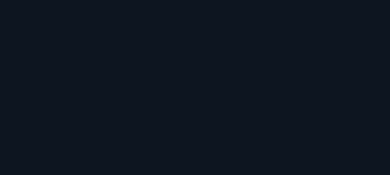
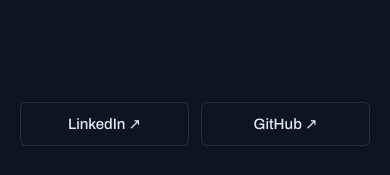
Before and after one commit to Connorw08/personalwebsite, a React (Create React App) app: page / in a window 390 px wide. Both pictures are taken after a click on the button "Open menu". Shown: the part 666-841 px from the top of the page. Built offline with nearby package versions, Linux system fonts and the light colour scheme; the HTML template or start-up script is replaced by a standard one.

Commit message:
updated nav bar

```diff
--- a/src/components/HeroGraph.jsx
+++ b/src/components/HeroGraph.jsx
@@ -68,10 +68,9 @@
   useEffect(() => {
     let alive = true;
     const timeout = new Promise((r) => setTimeout(r, 1500));
+    // Safari can resolve load() before the face is usable, so also wait for fonts.ready.
     const load = document.fonts
-      ? Promise.all([
-          document.fonts.load('700 96px Archivo'),
-        ])
+      ? document.fonts.load('700 96px Archivo').then(() => document.fonts.ready)
       : Promise.resolve();
     Promise.race([load, timeout]).then(() => alive && setReady(true));
     return () => {
@@ -93,17 +92,36 @@
 
   // Fit the name to the sheet, then place anchors and nodes from real measurements.
   const fitPasses = useRef(0);
+  const [refit, setRefit] = useState(0);
+
+  // If a font face arrives after the first fit (seen on iOS Safari), fit again.
+  useEffect(() => {
+    if (!document.fonts) return;
+    const onLoaded = () => {
+      fitPasses.current = 0;
+      setRefit((r) => r + 1);
+    };
+    document.fonts.addEventListener('loadingdone', onLoaded);
+    return () => document.fonts.removeEventListener('loadingdone', onLoaded);
+  }, []);
+
   useLayoutEffect(() => {
     const bb = nameRef.current.getBBox();
-    const target = layout.w * 0.98;
-    const next = Math.floor((font * target) / bb.width);
-    if (Math.abs(bb.width - target) > 6 && next !== font && fitPasses.current < 4) {
+    // Measure what's actually drawn: Safari's getBBox can disagree with the rendered
+    // width for stretched variable fonts, which let the name run off the screen.
+    const svgRect = svgRef.current.getBoundingClientRect();
+    const unitsPerPx = svgRect.width ? layout.w / svgRect.width : 1;
+    const drawn = nameRef.current.getBoundingClientRect().width * unitsPerPx;
+    const width = Math.max(bb.width, drawn || 0);
+    const target = layout.w * (layout.w < 600 ? 0.94 : 0.98);
+    const next = Math.floor((font * target) / width);
+    if (Math.abs(width - target) > 6 && next !== font && fitPasses.current < 6) {
       fitPasses.current += 1;
       setFont(next);
       return;
     }
-    setBox({ x: bb.x, y: bb.y, w: bb.width, h: bb.height });
-  }, [font, layout]);
+    setBox({ x: bb.x, y: bb.y, w: Math.min(bb.width, layout.w), h: bb.height });
+  }, [font, layout, refit]);
 
   // Hang the subtitle and the trace bus off the measured name, whatever size it fit to.
   const nameY = Math.round(font * 0.78) + 12;
--- a/src/components/Navbar.jsx
+++ b/src/components/Navbar.jsx
@@ -150,7 +150,7 @@
 
         <div
           id="mobile-menu"
-          className={`fixed top-16 inset-x-0 bottom-0 bg-ink transition-opacity duration-200 ${
+          className={`fixed top-16 inset-x-0 bottom-0 bg-ink flex flex-col justify-between overflow-y-auto transition-opacity duration-200 ${
             isMobileMenuOpen ? 'opacity-100' : 'opacity-0 pointer-events-none'
           }`}
           aria-hidden={!isMobileMenuOpen}
@@ -178,6 +178,28 @@
               );
             })}
           </ul>
+
+          {/* Same links the desktop side index keeps at its foot */}
+          <div className="flex gap-3 px-5 pt-8 pb-8">
+            <a
+              href="https://www.linkedin.com/in/connor-whitlow-7a1858320/"
+              target="_blank"
+              rel="noopener noreferrer"
+              tabIndex={isMobileMenuOpen ? 0 : -1}
+              className="btn btn-ghost flex-1"
+            >
+              LinkedIn ↗
+            </a>
+            <a
+              href="https://github.com/Connorw08"
+              target="_blank"
+              rel="noopener noreferrer"
+              tabIndex={isMobileMenuOpen ? 0 : -1}
+              className="btn btn-ghost flex-1"
+            >
+              GitHub ↗
+            </a>
+          </div>
         </div>
       </nav>
     </>
```
